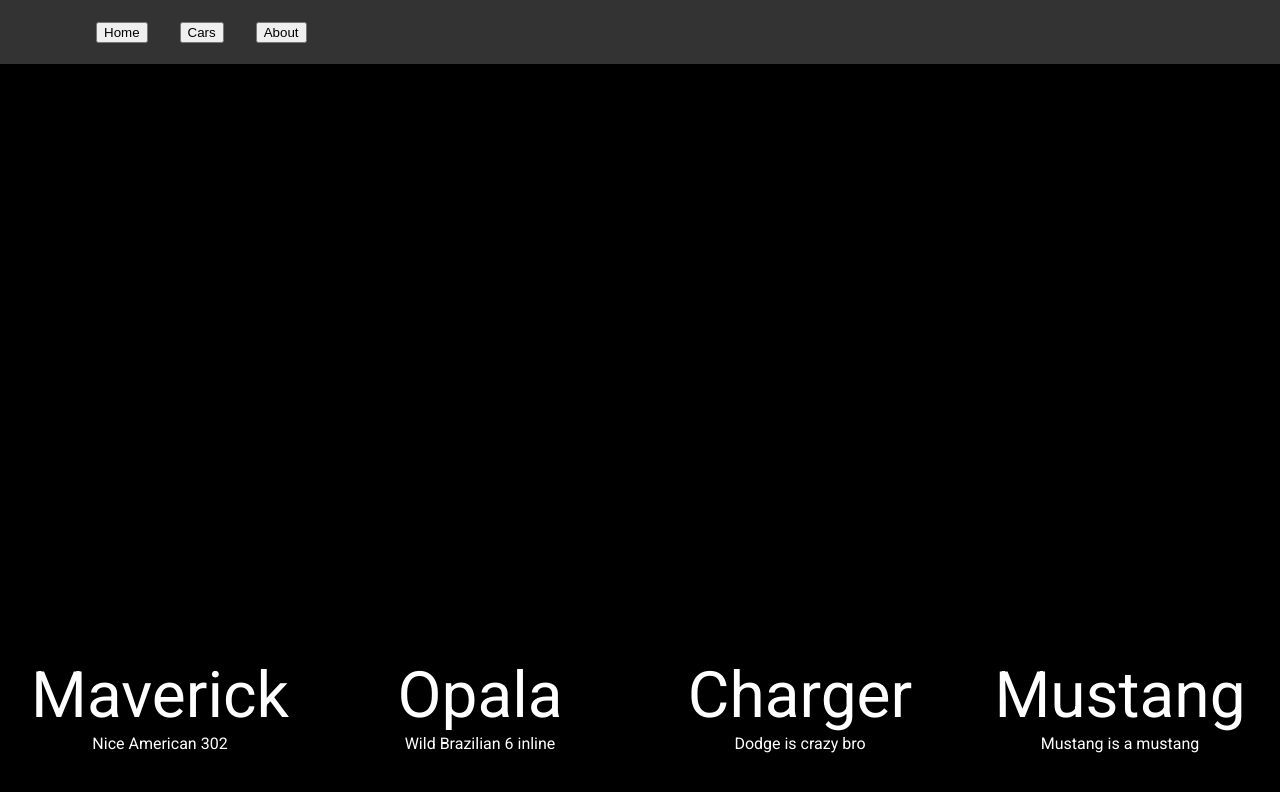
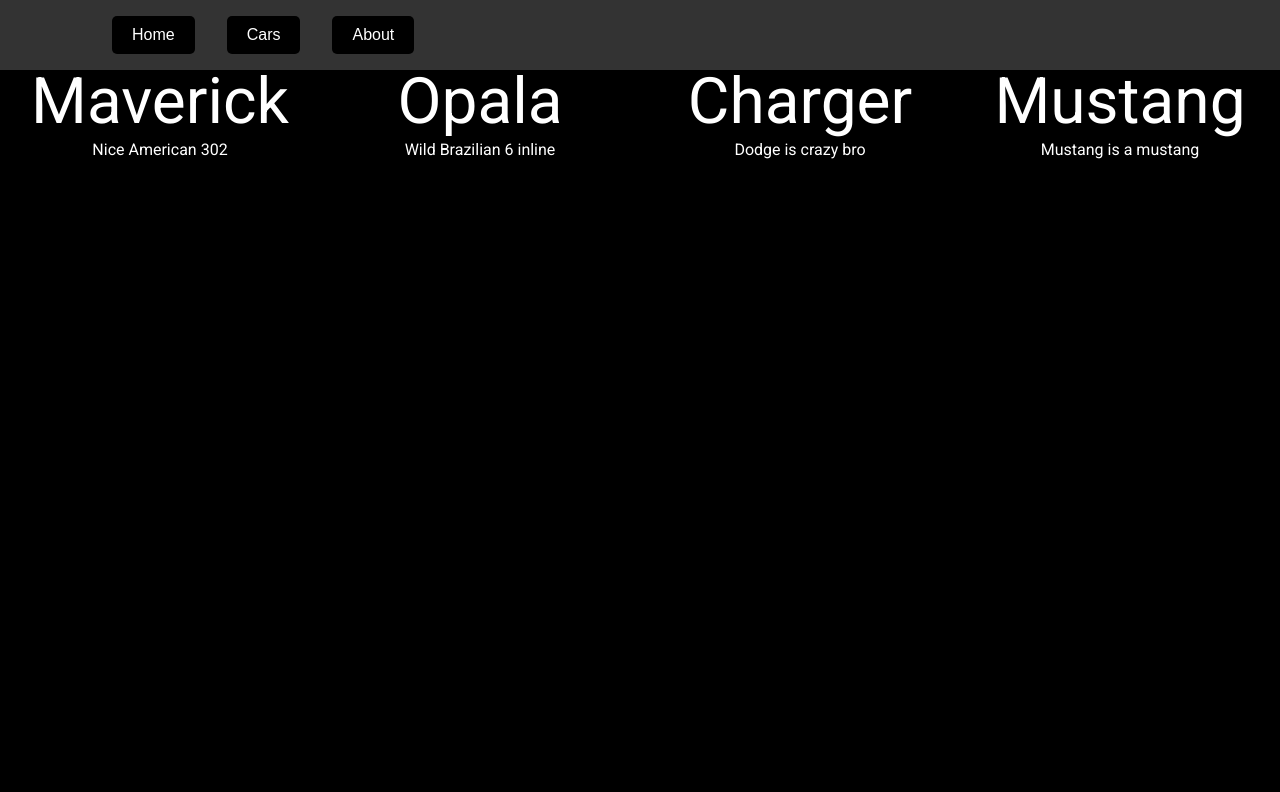
Before and after one commit to ferrarizaum/garage-front, a React (Create React App) app: page / in a window 1280 px wide. Shown: the top 792 px of the page. Built offline with nearby package versions, Linux system fonts and the light colour scheme.

Commit message:
fixing height problems and remodeling routes

```diff
--- a/src/App.jsx
+++ /dev/null
@@ -1,22 +0,0 @@
-import Navbar from "./components/NavBar";
-import Card from "./components/Card";
-
-function App() {
-  return (
-    <div>
-      <header>
-        <Navbar />
-      </header>
-      <body>
-        <div style={{ display: "flex" }}>
-          <Card title={"Maverick"} description={"Nice American 302"} />
-          <Card title={"Opala"} description={"Wild Brazilian 6 inline"} />
-          <Card title={"Charger"} description={"Dodge is crazy bro"} />
-          <Card title={"Mustang"} description={"Mustang is a mustang"} />
-        </div>
-      </body>
-    </div>
-  );
-}
-
-export default App;
--- a/src/components/CarInfo.jsx
+++ b/src/components/CarInfo.jsx
@@ -16,17 +16,26 @@
 
     fetchData();
   }, []);
-  console.log(data);
   return data ? (
-    data.map((e, index) => (
-      <div key={index} style={{ marginBottom: "2em" }}>
+    <div
+      style={{
+        display: "flex",
+        flexDirection: "row",
+        flexWrap: "wrap",
+        textAlign: "center",
+        justifyContent: "space-evenly",
+      }}
+    >
+      {data.map((e, index) => (
+        <div key={index} style={{ marginRight: "2em" }}>
           <h1 style={{ color: "red" }}>{e.model}</h1>
           <p style={{ color: "red" }}>{e.maker}</p>
           <p style={{ color: "red" }}>{e.year}</p>
           <p style={{ color: "red" }}>{`R$:${e.price}`}</p>
           <p style={{ color: "red" }}>{e.ownerName}</p>
         </div>
-    ))
+      ))}
+    </div>
   ) : (
     <p>Loading...</p>
   );
--- a/src/components/Card.jsx
+++ b/src/components/Card.jsx
@@ -6,13 +6,13 @@
     <div
       style={{
         backgroundColor: "#000000",
-        height: "calc(100vh - 4em)",
+
         width: "25%",
         color: "white",
         textAlign: "center",
       }}
     >
-      <div style={{ marginTop: 600 }}></div>
+      <div></div>
       <h1 style={{ fontSize: "4em", marginBottom: 8 }}>{title}</h1>
       <h2>{description}</h2>
     </div>
--- a/src/components/NavBar.jsx
+++ b/src/components/NavBar.jsx
@@ -1,26 +1,52 @@
 import React from "react";
 import { useNavigate } from "react-router-dom";
+
+const buttonStyle = {
+  backgroundColor: "#000000",
+  color: "white",
+  border: "none",
+  padding: "10px 20px",
+  textAlign: "center",
+  textDecoration: "none",
+  display: "inline-block",
+  fontSize: "16px",
+  borderRadius: "5px",
+  cursor: "pointer",
+  transition: "background-color 0.3s",
+};
 
 const Navbar = () => {
   const navigate = useNavigate();
   return (
-    <div style={{ backgroundColor: "#333333", height: "4em" }}>
-      <nav style={{ paddingTop: 22 }}>
+    <div style={{ backgroundColor: "#333333" }}>
+      <nav
+        style={{
+          alignItems: "center",
+          textAlign: "center",
+          verticalAlign: "center",
+          padding: "1em",
+        }}
+      >
         <ul
           style={{
             display: "flex",
             listStyle: "none",
             paddingLeft: "6em",
+            margin: 0,
           }}
         >
           <li>
-            <button onClick={() => navigate("/")}>Home</button>
+            <button style={buttonStyle} onClick={() => navigate("/")}>
+              Home
+            </button>
           </li>
           <li style={{ paddingLeft: "2em" }}>
-            <button onClick={() => navigate("/cars")}>Cars</button>
+            <button style={buttonStyle} onClick={() => navigate("/cars")}>
+              Cars
+            </button>
           </li>
           <li style={{ paddingLeft: "2em" }}>
-            <button>About</button>
+            <button style={buttonStyle}>About</button>
           </li>
         </ul>
       </nav>
--- a/src/index.jsx
+++ b/src/index.jsx
@@ -1,6 +1,6 @@
 import React from "react";
 import ReactDOM from "react-dom/client";
-import App from "./App";
+import Home from "./pages/Home";
 import { BrowserRouter as Router, Route, Routes } from "react-router-dom";
 import CarsPage from "./pages/CarsPage";
 
@@ -8,7 +8,7 @@
 root.render(
   <Router>
     <Routes>
-      <Route path="/" element={<App />} />
+      <Route path="/" element={<Home />} />
       <Route path="/cars" element={<CarsPage />} />
     </Routes>
   </Router>
--- a/src/pages/CarsPage.jsx
+++ b/src/pages/CarsPage.jsx
@@ -4,11 +4,11 @@
 
 const CarsPage = () => {
   return (
-    <div>
+    <div style={{ backgroundColor: "#000000", height: "100vh" }}>
       <div>
         <Navbar />
       </div>
-      <div style={{ backgroundColor: "#000000", height: "calc(100vh - 4em)" }}>
+      <div>
         <CarInfo />
       </div>
     </div>
--- /dev/null
+++ b/src/pages/Home.jsx
@@ -0,0 +1,20 @@
+import Navbar from "../components/NavBar";
+import Card from "../components/Card";
+
+function Home() {
+  return (
+    <div style={{ backgroundColor: "#000000", height: "100vh" }}>
+      <div>
+        <Navbar />
+      </div>
+      <div style={{ display: "flex" }}>
+        <Card title={"Maverick"} description={"Nice American 302"} />
+        <Card title={"Opala"} description={"Wild Brazilian 6 inline"} />
+        <Card title={"Charger"} description={"Dodge is crazy bro"} />
+        <Card title={"Mustang"} description={"Mustang is a mustang"} />
+      </div>
+    </div>
+  );
+}
+
+export default Home;
```
Lines whose indentation alone changed are shown as unchanged.
